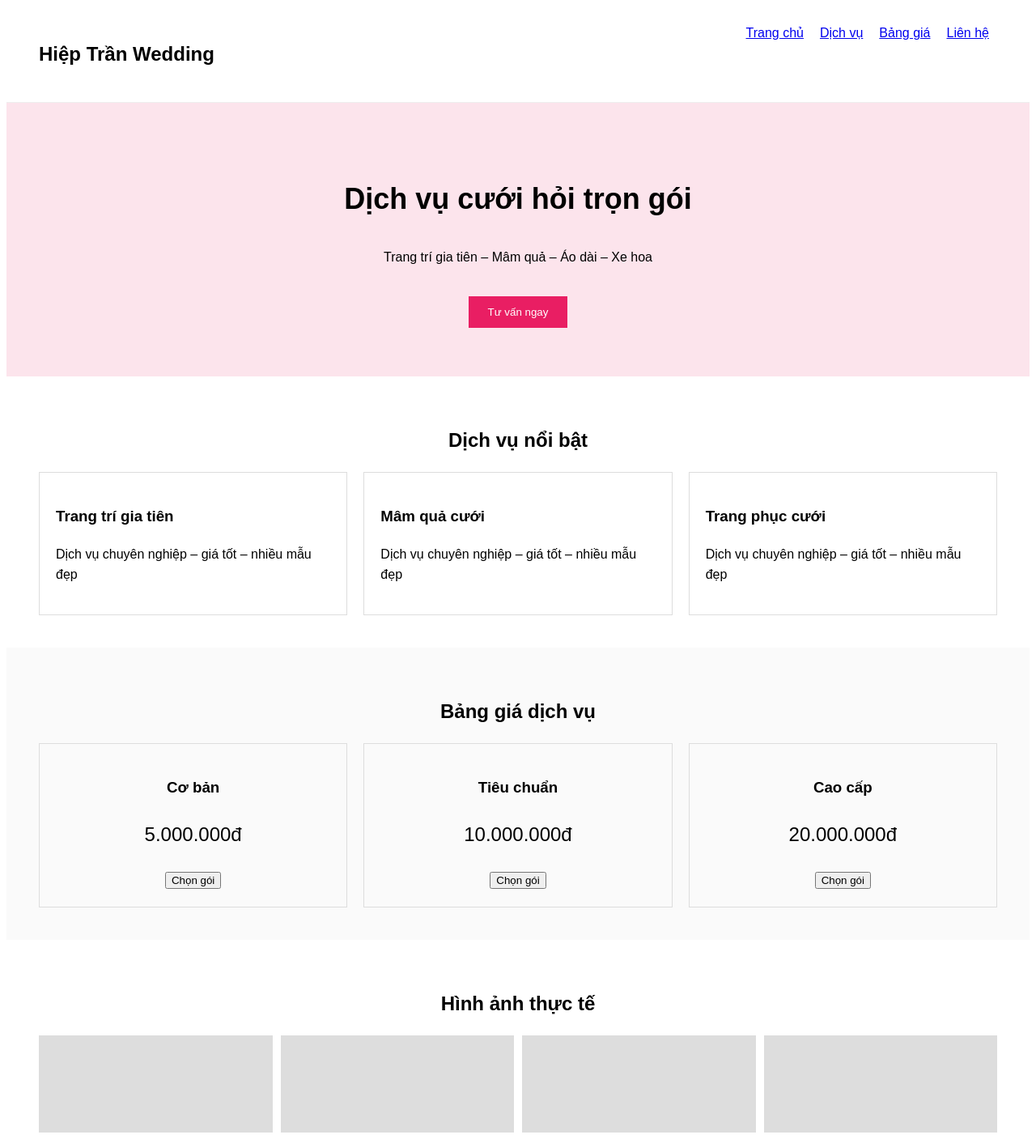
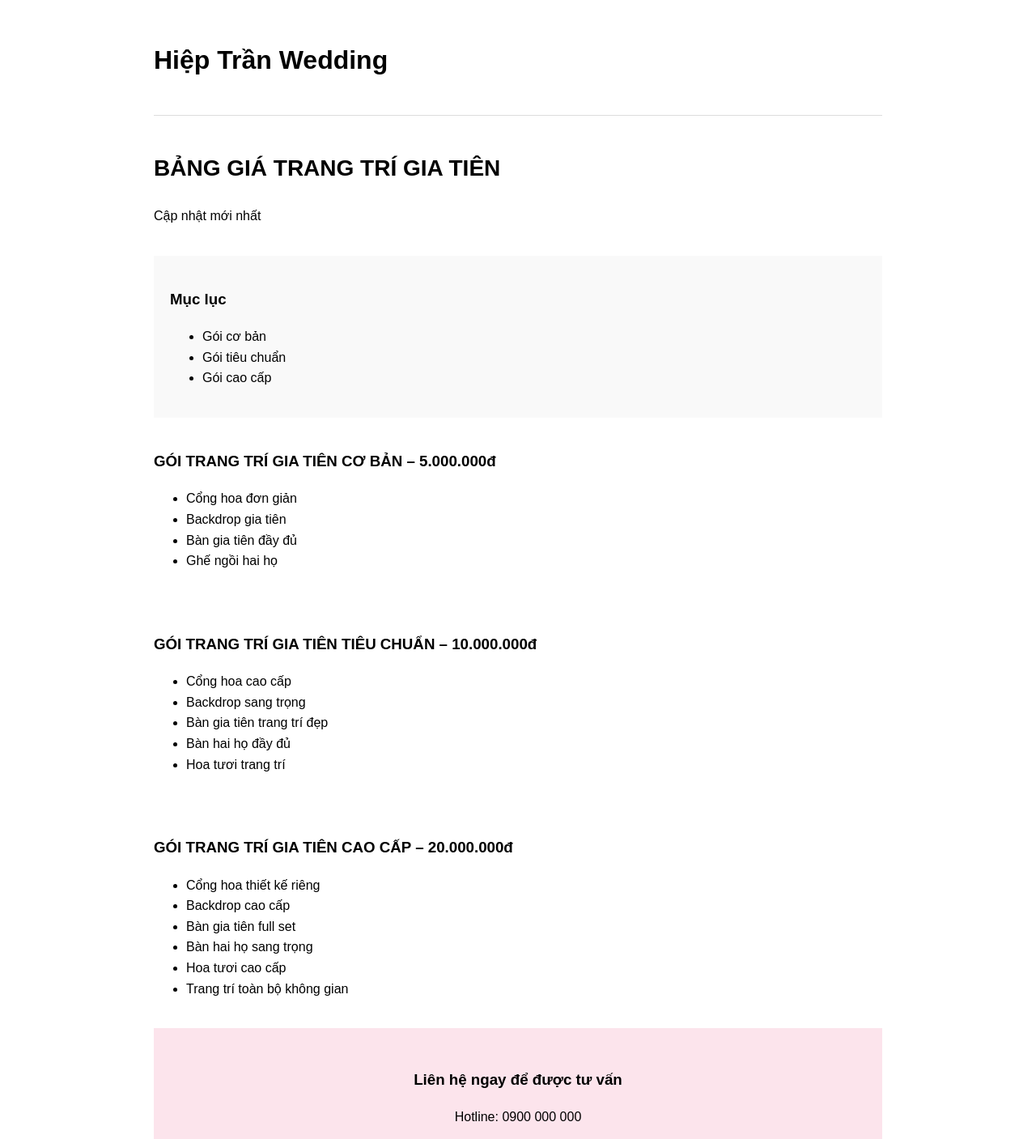
Before and after one commit to Lehoan1404/hieptran-wedding, a React (Vite) app: page / in a window 1280 px wide. Shown: the top 1407 px of the page at 81% size. Built offline with nearby package versions, Linux system fonts and the light colour scheme.

Commit message:
Update App.jsx

```diff
--- a/App.jsx
+++ b/App.jsx
@@ -2,75 +2,71 @@ import React from "react";
 
 export default function HiepTranWedding() {
   return (
-    <div style={{ fontFamily: "sans-serif", lineHeight: 1.6 }}>
+    <div style={{ fontFamily: "Arial", maxWidth: 900, margin: "auto", lineHeight: 1.6 }}>
       {/* Header */}
-      <header style={{ display: "flex", justifyContent: "space-between", padding: "20px 40px", borderBottom: "1px solid #eee" }}>
-        <h2>Hiệp Trần Wedding</h2>
-        <nav>
-          <a href="#" style={{ margin: 10 }}>Trang chủ</a>
-          <a href="#" style={{ margin: 10 }}>Dịch vụ</a>
-          <a href="#" style={{ margin: 10 }}>Bảng giá</a>
-          <a href="#" style={{ margin: 10 }}>Liên hệ</a>
-        </nav>
+      <header style={{ padding: "20px 0", borderBottom: "1px solid #ddd" }}>
+        <h1>Hiệp Trần Wedding</h1>
       </header>
 
-      {/* Banner */}
-      <section style={{ background: "#fce4ec", padding: "60px", textAlign: "center" }}>
-        <h1 style={{ fontSize: 36 }}>Dịch vụ cưới hỏi trọn gói</h1>
-        <p>Trang trí gia tiên – Mâm quả – Áo dài – Xe hoa</p>
-        <button style={{ marginTop: 20, padding: "12px 24px", background: "#e91e63", color: "white", border: "none" }}>
-          Tư vấn ngay
-        </button>
+      {/* Title */}
+      <section style={{ padding: "20px 0" }}>
+        <h2 style={{ fontSize: 28 }}>BẢNG GIÁ TRANG TRÍ GIA TIÊN</h2>
+        <p>Cập nhật mới nhất</p>
       </section>
 
-      {/* Services */}
-      <section style={{ padding: 40 }}>
-        <h2 style={{ textAlign: "center" }}>Dịch vụ nổi bật</h2>
-        <div style={{ display: "flex", gap: 20, marginTop: 20 }}>
-          {["Trang trí gia tiên", "Mâm quả cưới", "Trang phục cưới"].map((item, i) => (
-            <div key={i} style={{ flex: 1, border: "1px solid #ddd", padding: 20 }}>
-              <h3>{item}</h3>
-              <p>Dịch vụ chuyên nghiệp – giá tốt – nhiều mẫu đẹp</p>
-            </div>
-          ))}
-        </div>
+      {/* Table of content */}
+      <section style={{ background: "#f9f9f9", padding: 20 }}>
+        <h3>Mục lục</h3>
+        <ul>
+          <li>Gói cơ bản</li>
+          <li>Gói tiêu chuẩn</li>
+          <li>Gói cao cấp</li>
+        </ul>
       </section>
 
-      {/* Pricing */}
-      <section style={{ padding: 40, background: "#fafafa" }}>
-        <h2 style={{ textAlign: "center" }}>Bảng giá dịch vụ</h2>
-        <div style={{ display: "flex", gap: 20, marginTop: 20 }}>
-          {[{
-            name: "Cơ bản", price: "5.000.000đ"
-          }, {
-            name: "Tiêu chuẩn", price: "10.000.000đ"
-          }, {
-            name: "Cao cấp", price: "20.000.000đ"
-          }].map((p, i) => (
-            <div key={i} style={{ flex: 1, border: "1px solid #ddd", padding: 20, textAlign: "center" }}>
-              <h3>{p.name}</h3>
-              <p style={{ fontSize: 24 }}>{p.price}</p>
-              <button>Chọn gói</button>
-            </div>
-          ))}
-        </div>
+      {/* Package 1 */}
+      <section style={{ padding: "20px 0" }}>
+        <h3>GÓI TRANG TRÍ GIA TIÊN CƠ BẢN – 5.000.000đ</h3>
+        <ul>
+          <li>Cổng hoa đơn giản</li>
+          <li>Backdrop gia tiên</li>
+          <li>Bàn gia tiên đầy đủ</li>
+          <li>Ghế ngồi hai họ</li>
+        </ul>
       </section>
 
-      {/* Gallery */}
-      <section style={{ padding: 40 }}>
-        <h2 style={{ textAlign: "center" }}>Hình ảnh thực tế</h2>
-        <div style={{ display: "grid", gridTemplateColumns: "repeat(4,1fr)", gap: 10, marginTop: 20 }}>
-          {[1,2,3,4,5,6,7,8].map(i => (
-            <div key={i} style={{ background: "#ddd", height: 120 }}></div>
-          ))}
-        </div>
+      {/* Package 2 */}
+      <section style={{ padding: "20px 0" }}>
+        <h3>GÓI TRANG TRÍ GIA TIÊN TIÊU CHUẨN – 10.000.000đ</h3>
+        <ul>
+          <li>Cổng hoa cao cấp</li>
+          <li>Backdrop sang trọng</li>
+          <li>Bàn gia tiên trang trí đẹp</li>
+          <li>Bàn hai họ đầy đủ</li>
+          <li>Hoa tươi trang trí</li>
+        </ul>
+      </section>
+
+      {/* Package 3 */}
+      <section style={{ padding: "20px 0" }}>
+        <h3>GÓI TRANG TRÍ GIA TIÊN CAO CẤP – 20.000.000đ</h3>
+        <ul>
+          <li>Cổng hoa thiết kế riêng</li>
+          <li>Backdrop cao cấp</li>
+          <li>Bàn gia tiên full set</li>
+          <li>Bàn hai họ sang trọng</li>
+          <li>Hoa tươi cao cấp</li>
+          <li>Trang trí toàn bộ không gian</li>
+        </ul>
       </section>
 
       {/* Contact */}
-      <section style={{ padding: 40, textAlign: "center", background: "#fce4ec" }}>
-        <h2>Liên hệ ngay</h2>
+      <section style={{ padding: "30px 0", textAlign: "center", background: "#fce4ec" }}>
+        <h3>Liên hệ ngay để được tư vấn</h3>
         <p>Hotline: 0900 000 000</p>
-        <p>Zalo: 0900 000 000</p>
+        <button style={{ padding: "10px 20px", background: "#e91e63", color: "white", border: "none" }}>
+          Nhắn Zalo
+        </button>
       </section>
 
       {/* Footer */}
```
